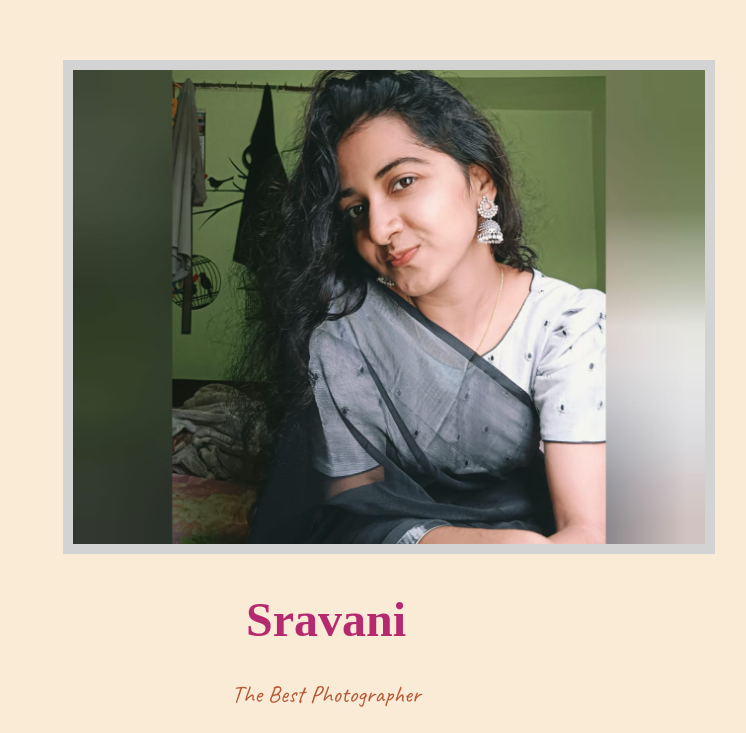
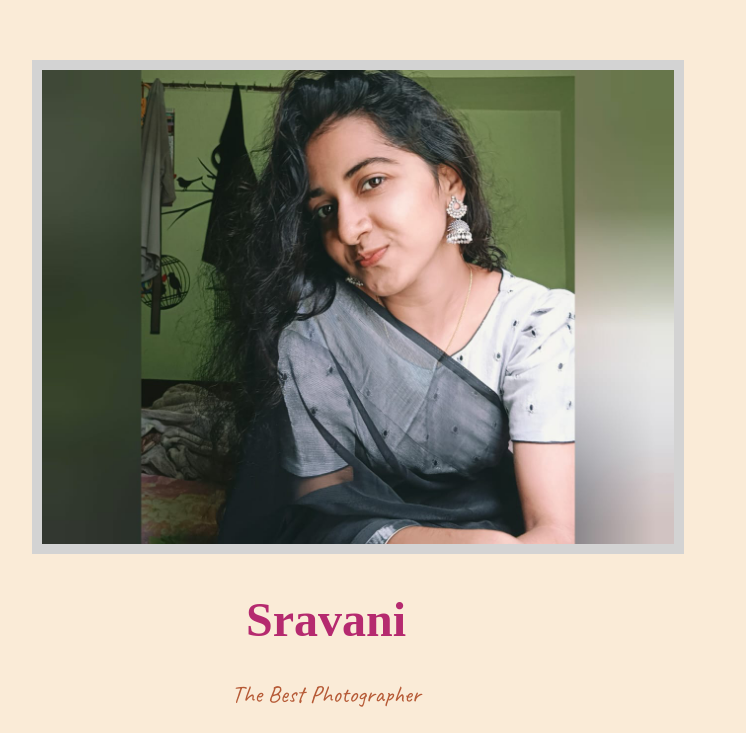
Before and after one commit to adilk2003/poster-sravani, a plain HTML site: page index.html in a window 1280 px wide. Shown: the part 138-871 px from the top of the page, without its empty margins (314-1060 px from the left). Drawn offline with Linux system fonts and the light colour scheme.

Commit message:
Update style.css

```diff
--- a/style.css
+++ b/style.css
@@ -16,6 +16,6 @@ p{
     height: 50%;
     width: 50%;
     margin-top: 15%;
-    margin-left: 10%;
+    margin-left: 05%;
     border: 10px solid lightgrey;
 }
```
